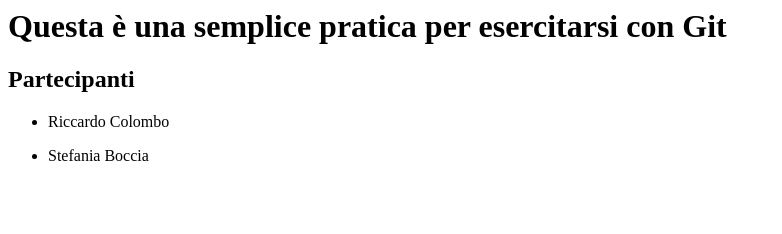
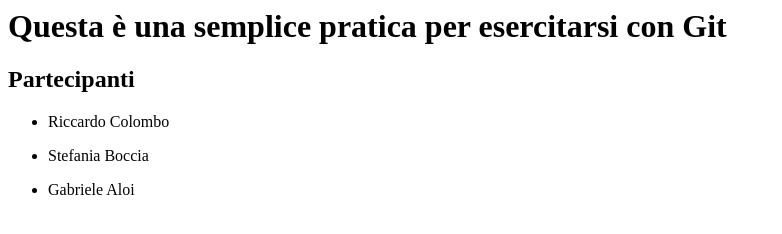
Before and after one commit to tinto89/Pratica-Git-per-Epicode, a plain HTML site: page index.html in a window 1280 px wide. Shown: the whole page, without its empty margins (0-782 px from the left). Drawn offline with Linux system fonts and the light colour scheme.

Commit message:
feature: aggiunto Aloi Gabriele

```diff
--- a/index.html
+++ b/index.html
@@ -11,6 +11,7 @@
       <ul>
         <li><p>Riccardo Colombo</p></li>
         <li><p>Stefania Boccia</p></li>
+        <li><p>Gabriele Aloi</p></li>
       </ul>
     </main>
   </body>
```
